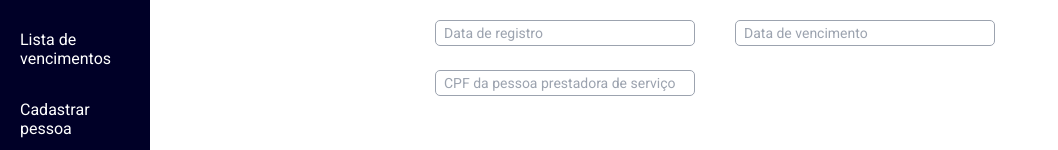
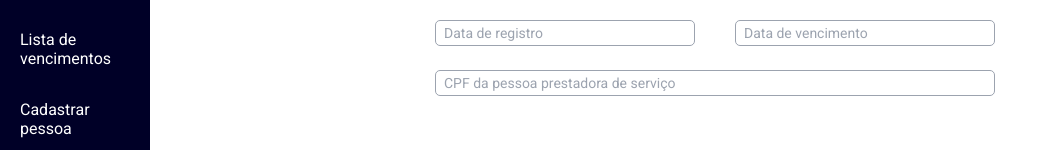
Before and after one commit to matheusg18/sogo-frontend-challenge, a React (Create React App) app: page /register/contract in a window 1280 px wide. Shown: the part 216-366 px from the top of the page, without its empty margins (0-1058 px from the left). Built offline with nearby package versions, Linux system fonts and the light colour scheme.

Commit message:
fix: typo in RegisterContract styles

```diff
--- a/src/pages/RegisterContract/styles.scss
+++ b/src/pages/RegisterContract/styles.scss
@@ -45,7 +45,7 @@ $h2-font-color: #374151;
       grid-template-rows: 1fr 1fr;
       column-gap: space(10);
 
-      [data-inputName='personCpf'] {
+      [data-input-name='personCpf'] {
         grid-column: 1 / 3;
       }
     }
```
